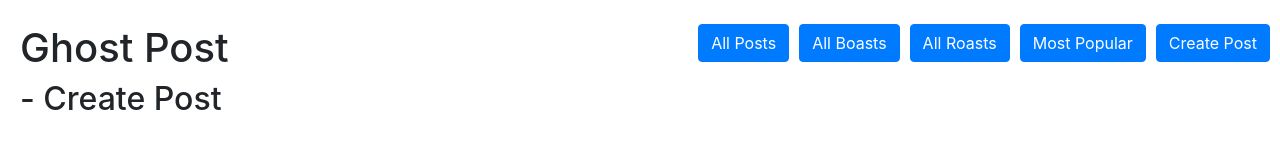
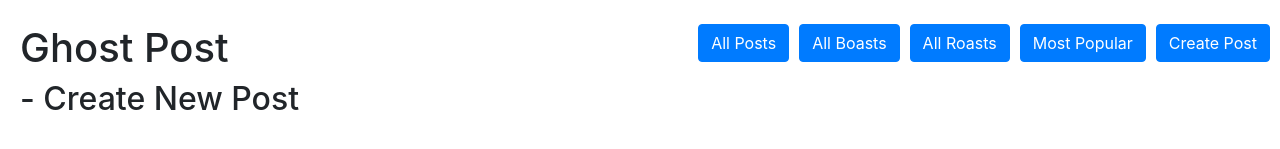
Before and after one commit to Mike-Boring/ghostpost_frontend, a React (Create React App) app: page /create in a window 1280 px wide. Shown: the top 149 px of the page. Built offline with nearby package versions, Linux system fonts and the light colour scheme.

Commit message:
Completed

```diff
--- a/src/CreatePost.js
+++ b/src/CreatePost.js
@@ -64,7 +64,7 @@ class CreatePost extends React.Component {
         </div>
         <div className="main">
           <h1>Ghost Post</h1>
-          <h2>- Create Post</h2>
+          <h2>- Create New Post</h2>
           <br />
           <Card style={{ width: "30rem" }}>
             <Card.Body>
```
